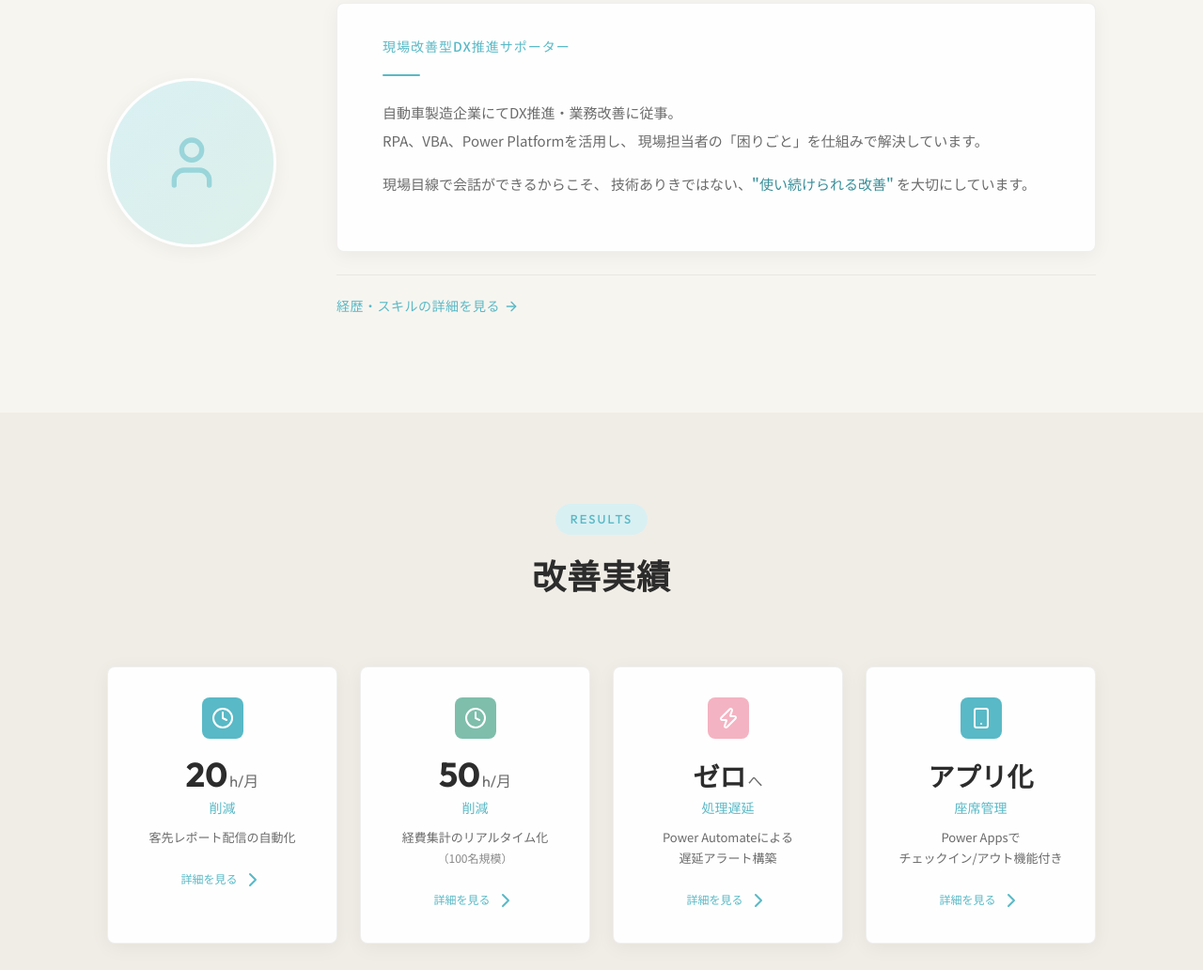
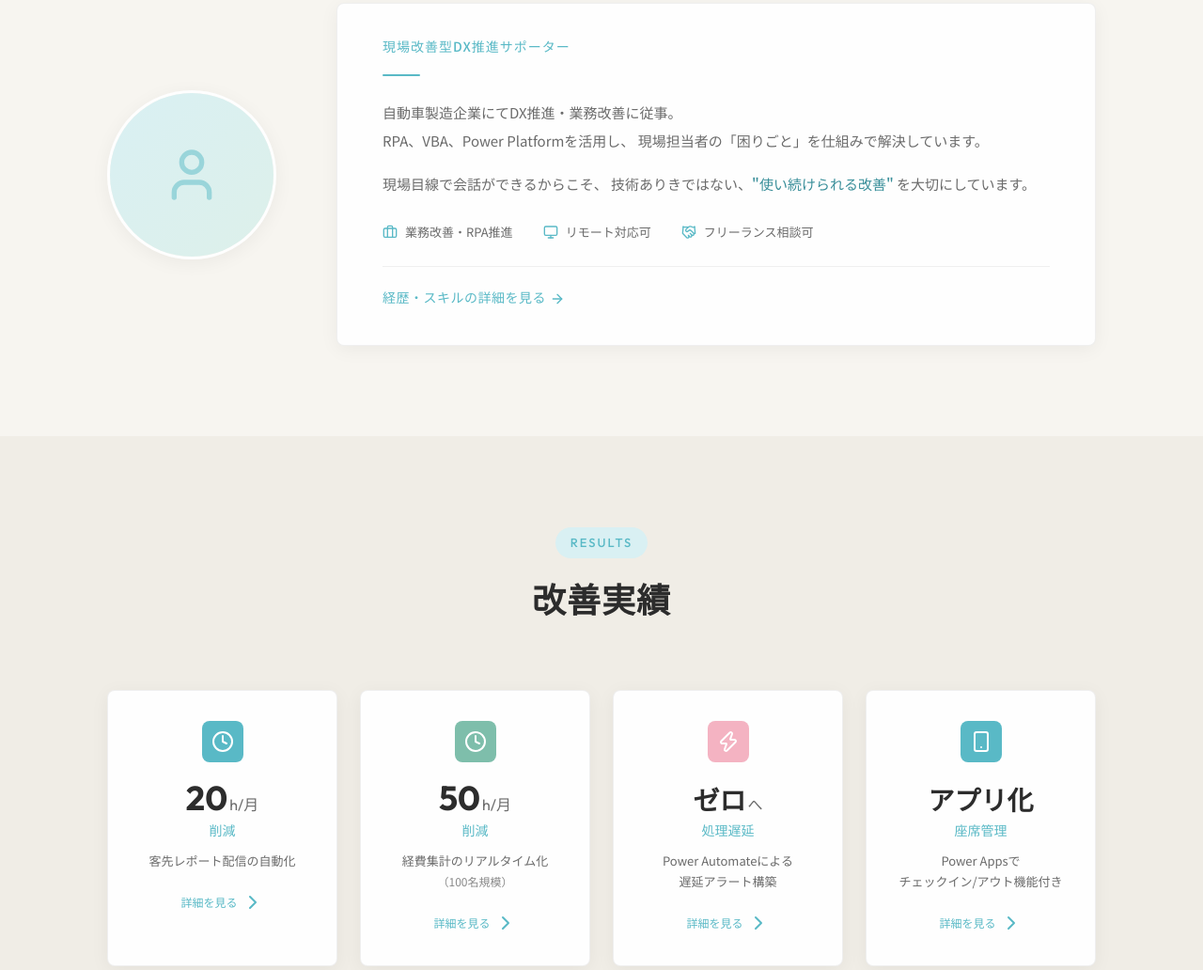
Before and after one commit to emirp107/portfolio, a website built with Vite: page index.html in a window 1280 px wide. Shown: the part 1067-2099 px from the top of the page at 94% size. Built offline with nearby package versions, Linux system fonts and the light colour scheme; a web font is replaced by a local one.

Commit message:
Fix markup in index.html and navigation text in profile-detail.html

```diff
--- a/index.html
+++ b/index.html
@@ -114,6 +114,19 @@
                 現場目線で会話ができるからこそ、
                 技術ありきではない、<strong>"使い続けられる改善"</strong> を大切にしています。
               </p>
+              <div class="profile__details">
+                <div class="profile__detail-item">
+                  <i data-lucide="briefcase" class="profile__detail-icon"></i>
+                  <span>業務改善・RPA推進</span>
+                </div>
+                <div class="profile__detail-item">
+                  <i data-lucide="monitor" class="profile__detail-icon"></i>
+                  <span>リモート対応可</span>
+                </div>
+                <div class="profile__detail-item">
+                  <i data-lucide="handshake" class="profile__detail-icon"></i>
+                  <span>フリーランス相談可</span>
+                </div>
               </div>
               <div
                 style="margin-top: var(--space-lg); border-top: 1px solid var(--color-border); padding-top: var(--space-md);">
```
Lines whose indentation alone changed are shown as unchanged.
